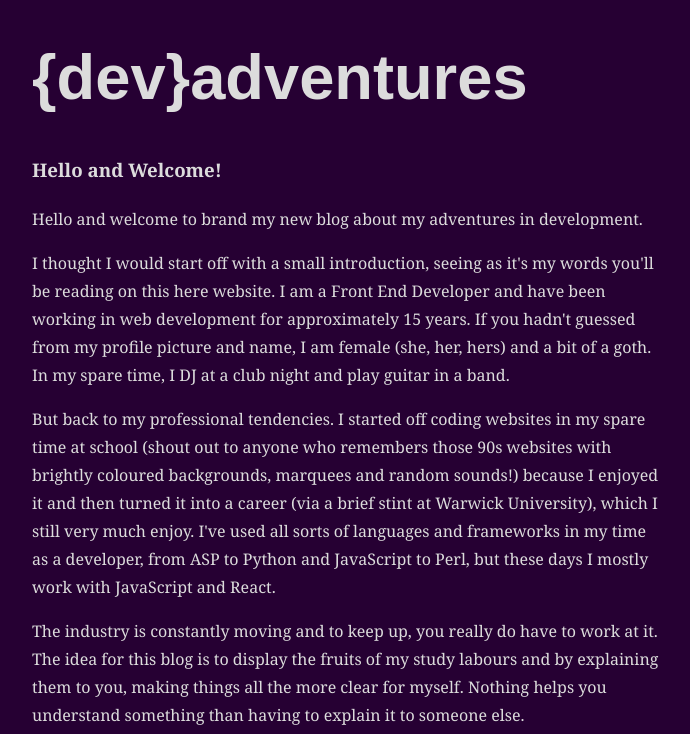
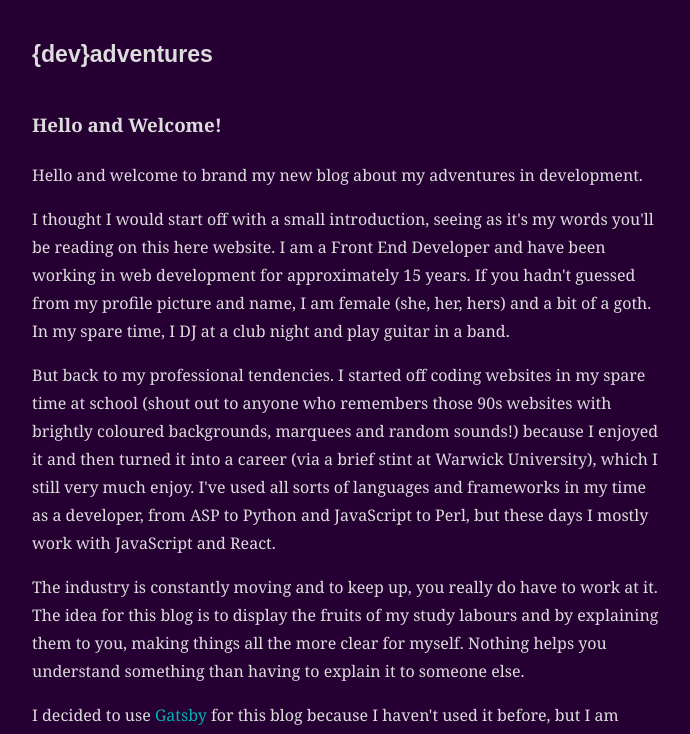
Before and after one commit to dana-ciocan/next-blog, a Next.js app: page /post/20191009-welcome in a window 1280 px wide. Shown: the top 734 px of the page, without its empty margins (293-983 px from the left). Built offline with nearby package versions, Linux system fonts and the light colour scheme.

Commit message:
Updated post heading

```diff
--- a/components/Header/index.js
+++ b/components/Header/index.js
@@ -5,18 +5,18 @@ import PropTypes from "prop-types";
 const Heading = styled.h1`
   font-family: Montserrat, sans-serif;
   font-weight: 900;
-  font-size: 3.95285rem;
-  line-height: 4.375rem;
   margin-bottom: 2.625rem;
   margin-top: 0;
   word-wrap: break-word;
+  font-size: ${(props) => (props.frontPage ? "3.95285rem" : "1.4425rem")};
+  line-height: ${(props) => (props.frontPage ? "4.375rem" : "1.1")};
 `;
 
-const Header = ({ pageTitle }) => {
+const Header = ({ pageTitle, frontPage }) => {
   return (
     <>
       <header>
-        <Heading>
+        <Heading as={frontPage ? "h1" : "h3"} frontPage={frontPage}>
           <Link href="/">{pageTitle}</Link>
         </Heading>
       </header>
@@ -24,8 +24,13 @@ const Header = ({ pageTitle }) => {
   );
 };
 
+Header.defaultProps = {
+  frontPage: false,
+};
+
 Header.propTypes = {
-  pageTitle: PropTypes.string,
+  pageTitle: PropTypes.string.isRequired,
+  frontPage: PropTypes.bool,
 };
 
 export default Header;
--- a/components/Layout/index.js
+++ b/components/Layout/index.js
@@ -11,7 +11,7 @@ const PageContainer = styled.div`
   box-sizing: border-box;
 `;
 
-const Layout = ({ children, pageTitle }) => {
+const Layout = ({ children, pageTitle, frontPage }) => {
   return (
     <PageContainer>
       <Head>
@@ -19,7 +19,7 @@ const Layout = ({ children, pageTitle }) => {
         <title>{pageTitle}</title>
       </Head>
       <section className="layout">
-        <Header pageTitle={pageTitle} />
+        <Header pageTitle={pageTitle} frontPage={frontPage} />
         <div className="content">{children}</div>
       </section>
       <footer>
@@ -35,6 +35,7 @@ const Layout = ({ children, pageTitle }) => {
 Layout.propTypes = {
   children: PropTypes.arrayOf(PropTypes.object),
   pageTitle: PropTypes.string,
+  frontPage: PropTypes.boolean,
 };
 
 export default Layout;
--- a/pages/index.js
+++ b/pages/index.js
@@ -8,7 +8,7 @@ import "typeface-merriweather";
 
 const Index = ({ title, description, posts }) => {
   return (
-    <Layout pageTitle={title}>
+    <Layout pageTitle={title} frontPage={true}>
       <main>
         <Biography description={description} />
         <PostList posts={posts} />
--- a/styles/globals.css
+++ b/styles/globals.css
@@ -16,6 +16,7 @@ a {
   text-decoration: none;
 }
 
+h3 > a,
 h1 > a {
   color: gainsboro;
 }
```
